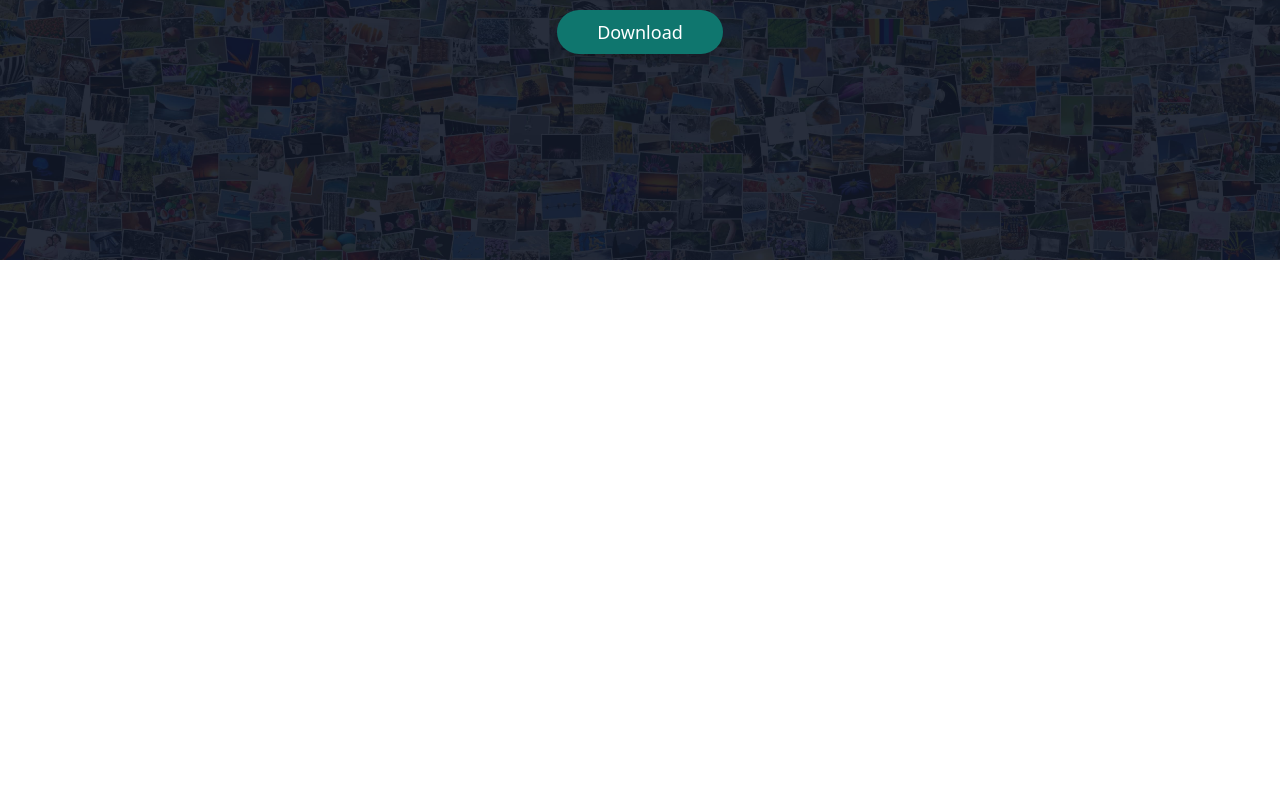
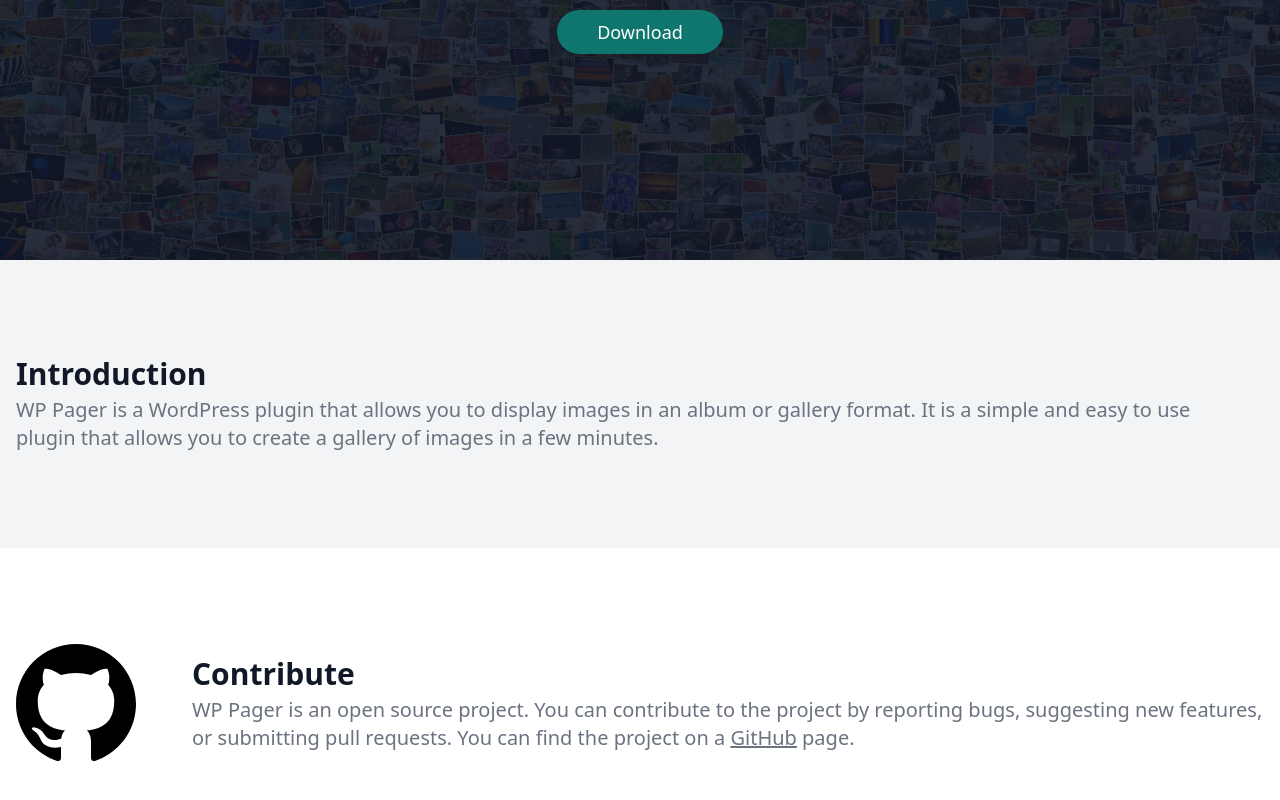
Before and after one commit to wp-pager/wp-pager.github.io, a Vue app: page / in a window 1280 px wide. Shown: the part 300-1100 px from the top of the page. Before the commit the page ends 800 px from the top, so only its background shows below. Built offline with nearby package versions, Linux system fonts and the light colour scheme; the HTML template or start-up script is replaced by a standard one.

Commit message:
Added Contribute section

```diff
--- a/src/App.vue
+++ b/src/App.vue
@@ -1,7 +1,13 @@
 <script setup lang="ts">
 import TopHeader from '@/components/TopHeader.vue'
+import Intro from '@/components/Intro.vue'
+import Contribute from '@/components/Contribute.vue'
 </script>
 
 <template>
-    <TopHeader />
+    <div class="text-gray-900">
+        <TopHeader />
+        <Intro />
+        <Contribute />
+    </div>
 </template>
--- /dev/null
+++ b/src/components/Contribute.vue
@@ -0,0 +1,28 @@
+<script setup lang="ts">
+
+</script>
+
+<template>
+    <div class="section">
+        <div class="container">
+            <div class="flex flex-col md:flex-row items-center gap-7 md:gap-14">
+                <div>
+                    <svg
+                        xmlns="http://www.w3.org/2000/svg"
+                        viewBox="0 0 24 24"
+                        class="w-[120px] h-auto"
+                    >
+                        <path d="M12 0c-6.626 0-12 5.373-12 12 0 5.302 3.438 9.8 8.207 11.387.599.111.793-.261.793-.577v-2.234c-3.338.726-4.033-1.416-4.033-1.416-.546-1.387-1.333-1.756-1.333-1.756-1.089-.745.083-.729.083-.729 1.205.084 1.839 1.237 1.839 1.237 1.07 1.834 2.807 1.304 3.492.997.107-.775.418-1.305.762-1.604-2.665-.305-5.467-1.334-5.467-5.931 0-1.311.469-2.381 1.236-3.221-.124-.303-.535-1.524.117-3.176 0 0 1.008-.322 3.301 1.23.957-.266 1.983-.399 3.003-.404 1.02.005 2.047.138 3.006.404 2.291-1.552 3.297-1.23 3.297-1.23.653 1.653.242 2.874.118 3.176.77.84 1.235 1.911 1.235 3.221 0 4.609-2.807 5.624-5.479 5.921.43.372.823 1.102.823 2.222v3.293c0 .319.192.694.801.576 4.765-1.589 8.199-6.086 8.199-11.386 0-6.627-5.373-12-12-12z"/>
+                    </svg>
+                </div>
+                <div>
+                    <h2 class="section-title">Contribute</h2>
+                    <p class="section-content">
+                        WP Pager is an open source project. You can contribute to the project by reporting bugs, suggesting new features, or submitting pull requests.
+                        You can find the project on a <a href="https://github.com/SerhiiCho/wp-pager" target="_blank" class="underline">GitHub</a> page.
+                    </p>
+                </div>
+            </div>
+        </div>
+    </div>
+</template>
--- /dev/null
+++ b/src/components/Intro.vue
@@ -0,0 +1,20 @@
+<script setup lang="ts">
+
+</script>
+
+<template>
+    <div class="bg-gray-100 section">
+        <div class="container">
+            <div class="flex flex-col md:flex-row items-center gap-7 md:gap-14">
+                <div>
+                    <h2 class="section-title">Introduction</h2>
+                    <p class="section-content">
+                        WP Pager is a WordPress plugin that allows you to display images in an album or gallery format.
+                        It is a simple and easy to use plugin that allows you to create a gallery of images in a few minutes.
+                    </p>
+                </div>
+                <div></div>
+            </div>
+        </div>
+    </div>
+</template>
--- a/src/index.css
+++ b/src/index.css
@@ -1,3 +1,15 @@
 @tailwind base;
 @tailwind components;
 @tailwind utilities;
+
+@layer components {
+    .section {
+        @apply py-12 lg:py-24;
+    }
+    .section-title {
+        @apply text-2xl md:text-3xl font-bold text-center md:text-left;
+    }
+    .section-content {
+        @apply text-lg md:text-xl mt-1 text-gray-500;
+    }
+}
--- a/tailwind.config.cjs
+++ b/tailwind.config.cjs
@@ -5,6 +5,11 @@ module.exports = {
         "./src/**/*.{js,ts,vue}",
     ],
     theme: {
+        container: {
+            center: true,
+            padding: '1rem',
+        },
+
         extend: {
             backgroundImage: {
                 hero: "url('/src/assets/hero.jpg')",
--- a/vite.config.ts
+++ b/vite.config.ts
@@ -11,5 +11,9 @@ export default defineConfig({
         alias: {
             '@': '/src',
         }
-    }
+    },
+
+    server: {
+        port: 3000,
+    },
 })
```
